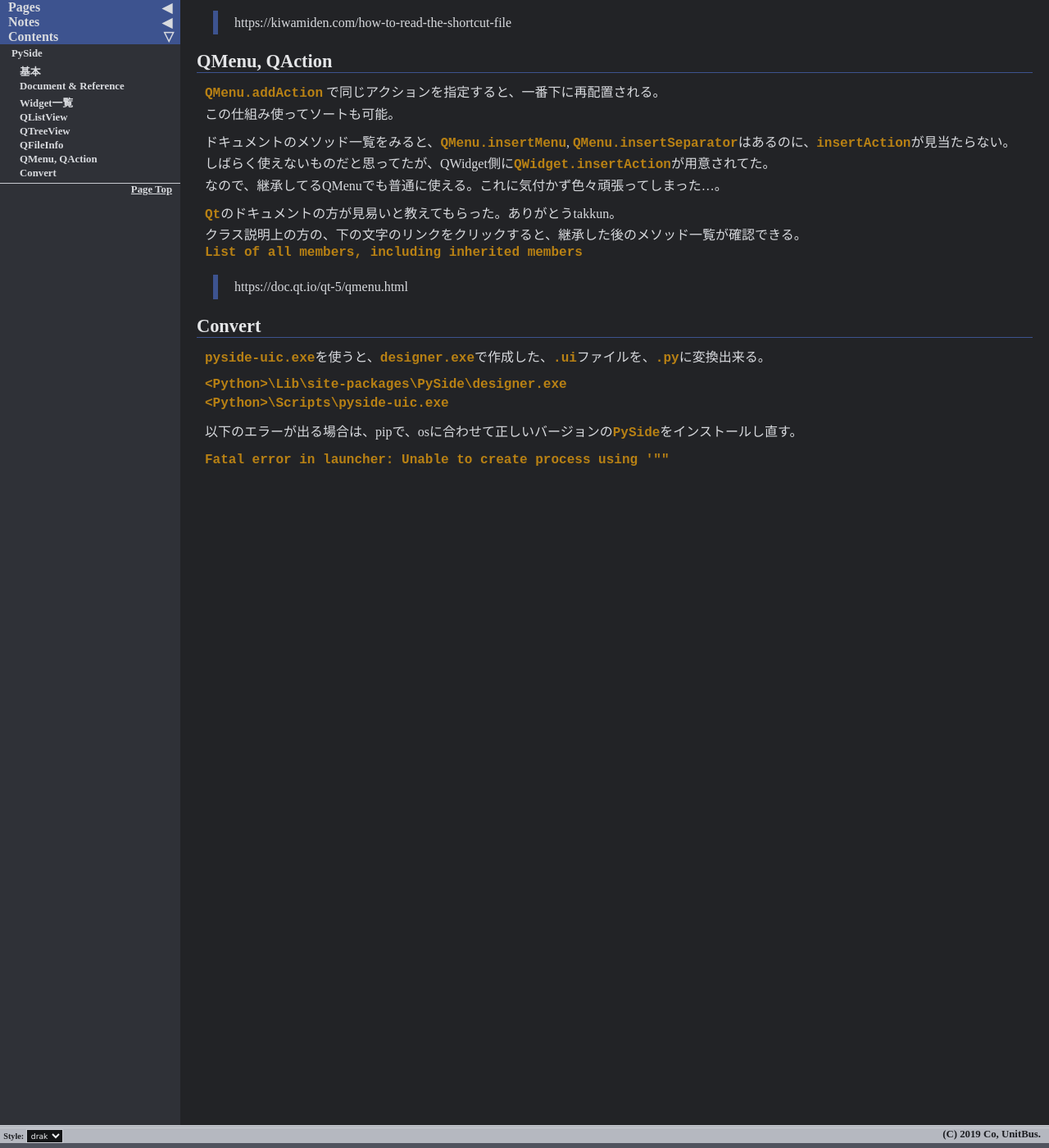
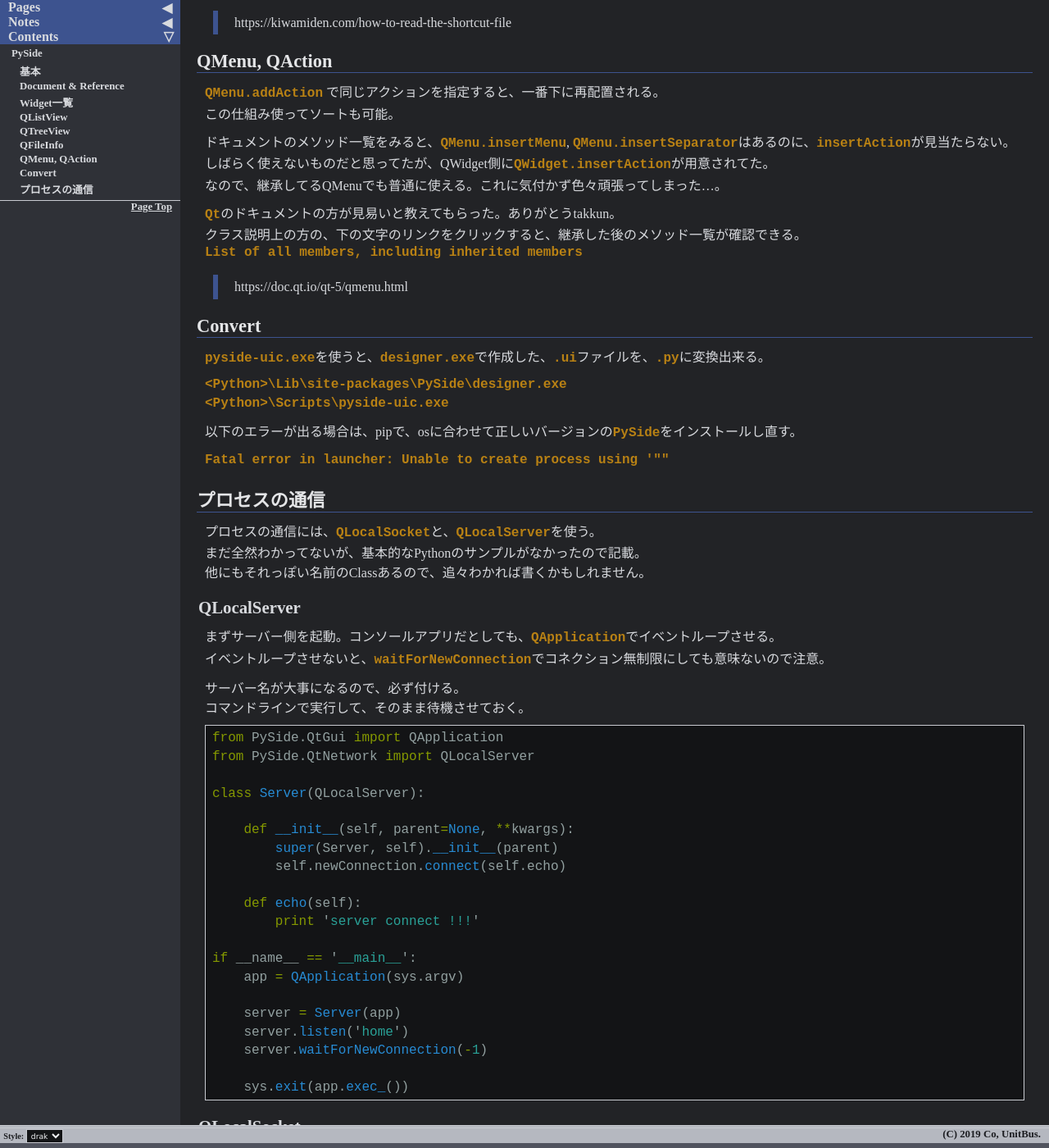
Before and after one commit to unitbus/unitbus.github.io, a Jekyll site: the page built from pages/notes/python/pyside.md, in a window 1280 px wide and 1400 px high, scrolled down 3659 px. Shown: the whole window at 82% size. Built offline with Jekyll 4.4.1, drawn with Linux system fonts in a browser that asks for light colours; some of the changed text lies outside the part shown.

Commit message:
Update pyside.md

````diff
--- a/pages/notes/python/pyside.md
+++ b/pages/notes/python/pyside.md
@@ -128,3 +128,72 @@ D&Dイベントだと、QUrlにパスが入ってくるが、
 以下のエラーが出る場合は、pipで、osに合わせて正しいバージョンの`PySide`をインストールし直す。
 
 `Fatal error in launcher: Unable to create process using '""`
+
+## プロセスの通信
+
+プロセスの通信には、`QLocalSocket`と、`QLocalServer`を使う。
+まだ全然わかってないが、基本的なPythonのサンプルがなかったので記載。
+他にもそれっぽい名前のClassあるので、追々わかれば書くかもしれません。
+
+### QLocalServer
+
+まずサーバー側を起動。コンソールアプリだとしても、`QApplication`でイベントループさせる。
+イベントループさせないと、`waitForNewConnection`でコネクション無制限にしても意味ないので注意。
+
+サーバー名が大事になるので、必ず付ける。
+コマンドラインで実行して、そのまま待機させておく。
+
+```python
+from PySide.QtGui import QApplication
+from PySide.QtNetwork import QLocalServer
+
+class Server(QLocalServer):
+
+    def __init__(self, parent=None, **kwargs):
+        super(Server, self).__init__(parent)
+        self.newConnection.connect(self.echo)
+
+    def echo(self):
+        print 'server connect !!!'
+
+if __name__ == '__main__':
+    app = QApplication(sys.argv)
+
+    server = Server(app)
+    server.listen('home')
+    server.waitForNewConnection(-1)
+
+    sys.exit(app.exec_())
+```
+
+### QLocalSocket
+
+サーバーを起動後、ソケット(クライアント？)を起動。
+サーバー側に設定した名前で接続する。
+
+こちらも、`QApplication`をイベントループさせないと通信されなかった。
+親にする必要はないが、イベントループ(`exec_`)は必須っぽい。
+
+```python
+from PySide.QtGui import QApplication
+from PySide.QtNetwork import QLocalSocket
+
+class Socket(QLocalSocket):
+    sss = Signal()
+
+    def __init__(self, parent=None, **kwargs):
+        super(Socket, self).__init__(parent)
+        self.connected.connect(self.echo)
+
+    def echo(self):
+        print 'socket connect !!!'
+
+if __name__ == '__main__':
+    app = QApplication(sys.argv)
+
+    socket = Socket(app)
+    socket.connectToServer('home')
+    socket.waitForConnected(-1)
+
+    sys.exit(app.exec_())
+```
````
